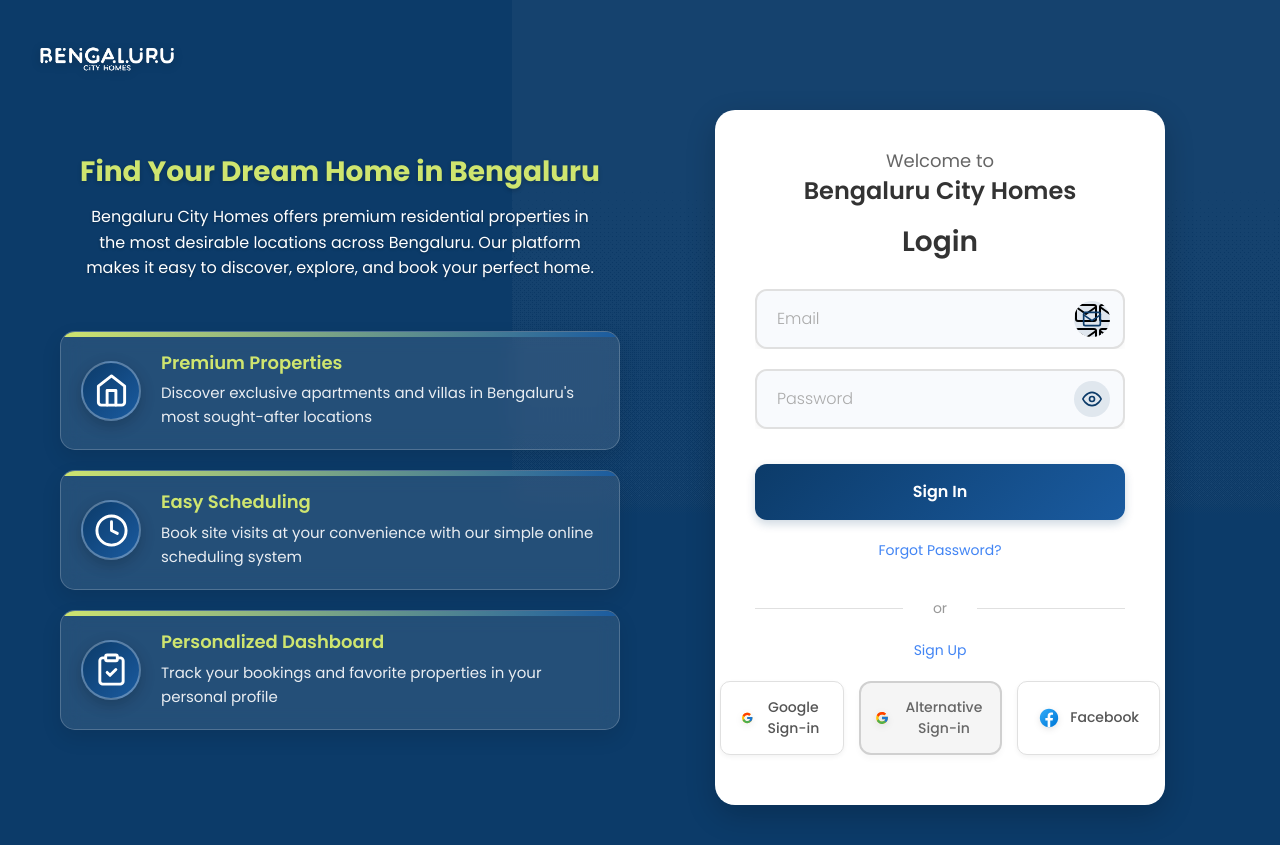
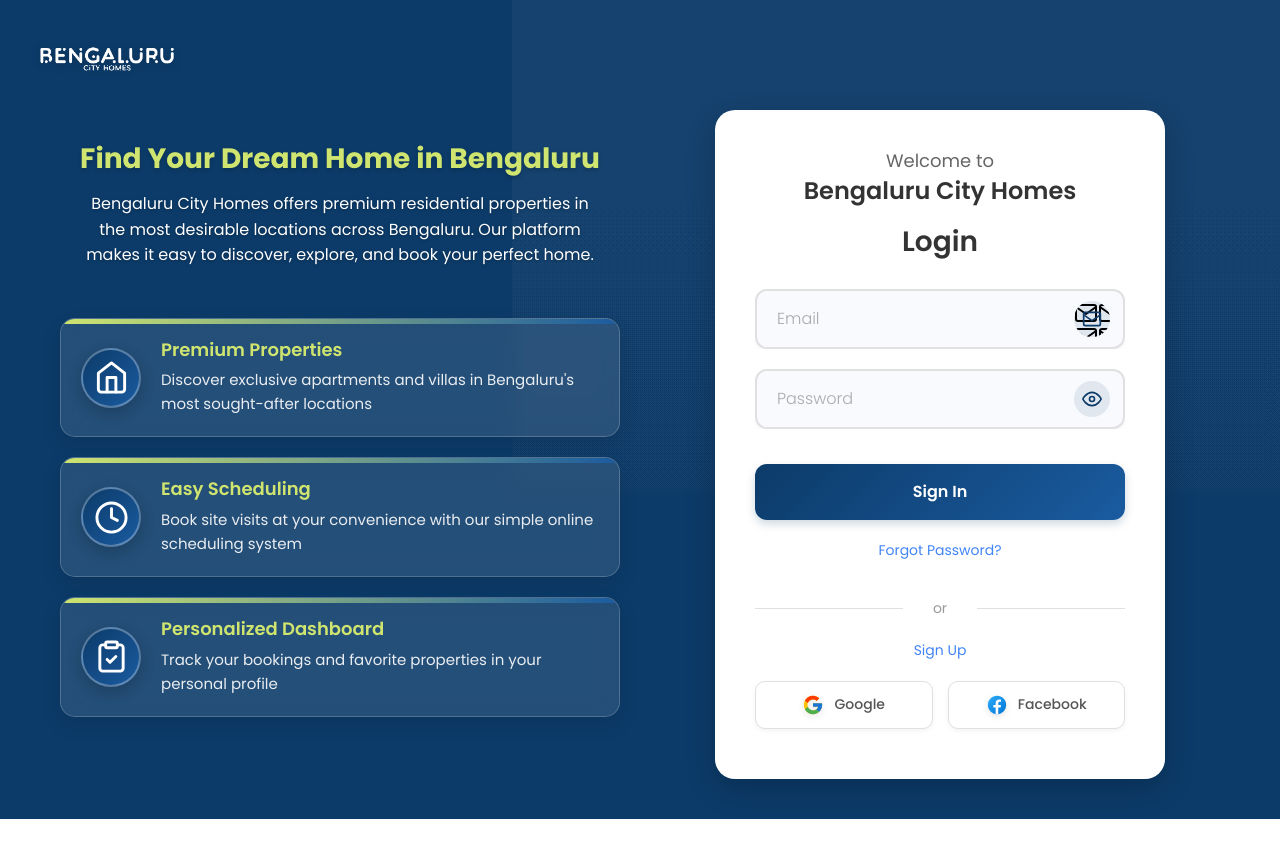
Before and after one commit to CipherSculptor/bengaluru-city-homes, a React (Create React App) app: page /login in a window 1280 px wide. After the commit the page ends 819 px from the top, so only its background shows below. Built offline with nearby package versions, Linux system fonts and the light colour scheme; no server answers; a web font is replaced by a local one.

Commit message:
Fix Google sign-in: Implement popup with redirect fallback, remove alternative button, simplify UI

```diff
--- a/src/components/auth/Login.js
+++ b/src/components/auth/Login.js
@@ -12,8 +12,7 @@ const Login = () => {
   const [loading, setLoading] = useState(false);
   const [loginSuccess, setLoginSuccess] = useState(false);
 
-  const { login, isAuthenticated, signInWithGoogle, signInWithGoogleRedirect } =
-    useAuth();
+  const { login, isAuthenticated, signInWithGoogle } = useAuth();
   const navigate = useNavigate();
   const location = useLocation();
 
@@ -56,20 +55,21 @@ const Login = () => {
     setShowPassword(!showPassword);
   };
 
-  // Handler for popup sign-in (faster)
+  // Handler for Google sign-in (with popup and redirect fallback)
   const handleGoogleSignIn = async () => {
     setError("");
     setLoading(true);
     setLoginSuccess(true); // Show loading indicator immediately
 
     try {
-      console.log("Initiating Google sign-in with popup");
+      console.log("Initiating Google sign-in");
 
-      // Direct sign-in with Google (popup method)
+      // Sign-in with Google (popup with redirect fallback)
       const result = await signInWithGoogle();
 
       if (result.success) {
-        // Sign-in successful
+        if (!result.redirect) {
+          // Sign-in successful with popup
           console.log("Google sign-in successful, redirecting...");
           setLoginSuccess(true);
 
@@ -79,6 +79,14 @@ const Login = () => {
             navigate(from, { replace: true });
           }, 1000);
         } else {
+          // Redirect is happening, hide the loading indicator after a few seconds
+          // since the page will redirect and this UI won't be visible anyway
+          setTimeout(() => {
+            setLoading(false);
+            setLoginSuccess(false);
+          }, 3000);
+        }
+      } else {
         // Handle error from Google sign-in
         setError(result.error || "Failed to sign in with Google");
         setLoading(false);
@@ -87,34 +95,6 @@ const Login = () => {
     } catch (error) {
       console.error("Google sign-in error:", error);
       setError("Failed to sign in with Google. Please try again.");
-      setLoading(false);
-      setLoginSuccess(false);
-    }
-  };
-
-  // Handler for redirect sign-in (alternative method)
-  const handleGoogleRedirectSignIn = async () => {
-    setError("");
-    setLoading(true);
-    setLoginSuccess(true); // Show loading indicator immediately
-
-    try {
-      console.log("Initiating Google sign-in with redirect");
-
-      // Set a timeout to hide the loading indicator after a few seconds
-      // since the page will redirect and this UI won't be visible anyway
-      setTimeout(() => {
-        setLoading(false);
-        setLoginSuccess(false);
-      }, 3000);
-
-      // Redirect sign-in (will navigate away from this page)
-      await signInWithGoogleRedirect();
-
-      // This code won't run immediately due to the redirect
-    } catch (error) {
-      console.error("Google redirect sign-in error:", error);
-      setError("Failed to start Google sign-in. Please try again.");
       setLoading(false);
       setLoginSuccess(false);
     }
@@ -235,7 +215,7 @@ const Login = () => {
                 </div>
                 <p>
                   {loading
-                    ? "Opening Google sign-in..."
+                    ? "Connecting to Google..."
                     : "Login successful! Redirecting..."}
                 </p>
               </div>
@@ -334,7 +314,6 @@ const Login = () => {
             </div>
 
             <div className="social-login">
-              {/* Popup method (faster) */}
               <button
                 type="button"
                 className="google-btn"
@@ -364,40 +343,7 @@ const Login = () => {
                     d="M43.611,20.083H42V20H24v8h11.303c-0.792,2.237-2.231,4.166-4.087,5.571c0.001-0.001,0.002-0.001,0.003-0.002l6.19,5.238C36.971,39.205,44,34,44,24C44,22.659,43.862,21.35,43.611,20.083z"
                   />
                 </svg>
-                <span>Google Sign-in</span>
-              </button>
-
-              {/* Alternative method (redirect) */}
-              <button
-                type="button"
-                className="google-redirect-btn"
-                disabled={loading}
-                onClick={handleGoogleRedirectSignIn}
-              >
-                <svg
-                  xmlns="http://www.w3.org/2000/svg"
-                  viewBox="0 0 48 48"
-                  width="22"
-                  height="22"
-                >
-                  <path
-                    fill="#FFC107"
-                    d="M43.611,20.083H42V20H24v8h11.303c-1.649,4.657-6.08,8-11.303,8c-6.627,0-12-5.373-12-12c0-6.627,5.373-12,12-12c3.059,0,5.842,1.154,7.961,3.039l5.657-5.657C34.046,6.053,29.268,4,24,4C12.955,4,4,12.955,4,24c0,11.045,8.955,20,20,20c11.045,0,20-8.955,20-20C44,22.659,43.862,21.35,43.611,20.083z"
-                  />
-                  <path
-                    fill="#FF3D00"
-                    d="M6.306,14.691l6.571,4.819C14.655,15.108,18.961,12,24,12c3.059,0,5.842,1.154,7.961,3.039l5.657-5.657C34.046,6.053,29.268,4,24,4C16.318,4,9.656,8.337,6.306,14.691z"
-                  />
-                  <path
-                    fill="#4CAF50"
-                    d="M24,44c5.166,0,9.86-1.977,13.409-5.192l-6.19-5.238C29.211,35.091,26.715,36,24,36c-5.202,0-9.619-3.317-11.283-7.946l-6.522,5.025C9.505,39.556,16.227,44,24,44z"
-                  />
-                  <path
-                    fill="#1976D2"
-                    d="M43.611,20.083H42V20H24v8h11.303c-0.792,2.237-2.231,4.166-4.087,5.571c0.001-0.001,0.002-0.001,0.003-0.002l6.19,5.238C36.971,39.205,44,34,44,24C44,22.659,43.862,21.35,43.611,20.083z"
-                  />
-                </svg>
-                <span>Alternative Sign-in</span>
+                <span>Google</span>
               </button>
               <button type="button" className="facebook-btn" disabled={loading}>
                 <svg
--- a/src/context/AuthContext.js
+++ b/src/context/AuthContext.js
@@ -34,7 +34,7 @@ export const AuthProvider = ({ children }) => {
     return unsubscribe;
   }, []);
 
-  // Google sign-in function - direct popup method (fastest)
+  // Google sign-in function with popup and redirect fallback
   const signInWithGoogle = async () => {
     try {
       console.log("Starting Google sign-in with popup");
@@ -47,57 +47,53 @@ export const AuthProvider = ({ children }) => {
         prompt: "select_account",
       });
 
-      // Direct popup method - fastest approach
+      try {
+        // Try popup first (faster)
+        console.log("Attempting popup sign-in...");
         const result = await signInWithPopup(auth, provider);
 
         // If we get here, sign-in was successful
-      console.log("Google sign-in successful");
+        console.log("Google popup sign-in successful");
         return {
           success: true,
           user: result.user,
           credential: GoogleAuthProvider.credentialFromResult(result),
         };
+      } catch (popupError) {
+        // If popup fails (common on mobile), fall back to redirect
+        console.log("Popup failed, falling back to redirect:", popupError);
+
+        if (
+          popupError.code === "auth/popup-blocked" ||
+          popupError.code === "auth/popup-closed-by-user" ||
+          popupError.code === "auth/cancelled-popup-request"
+        ) {
+          console.log("Using redirect fallback...");
+          await signInWithRedirect(auth, provider);
+          return { success: true, redirect: true };
+        } else {
+          // Re-throw if it's not a popup-related error
+          throw popupError;
+        }
+      }
     } catch (error) {
       console.error("Google sign-in error:", error);
 
       // Handle specific error codes
       let errorMessage = "Failed to sign in with Google";
+      if (error.code) {
+        console.log("Error code:", error.code);
         if (error.code === "auth/popup-blocked") {
-        errorMessage = "Popup was blocked. Please enable popups for this site.";
+          errorMessage =
+            "Popup was blocked. Please enable popups for this site.";
         } else if (error.code === "auth/popup-closed-by-user") {
           errorMessage = "Sign-in was cancelled. Please try again.";
         } else if (error.code === "auth/cancelled-popup-request") {
           errorMessage = "Another sign-in attempt is in progress.";
         }
+      }
 
       return { success: false, error: errorMessage };
-    }
-  };
-
-  // Alternative method using redirect (as fallback)
-  const signInWithGoogleRedirect = async () => {
-    try {
-      console.log("Starting Google sign-in with redirect");
-
-      // Create provider
-      const provider = new GoogleAuthProvider();
-
-      // Minimal configuration
-      provider.setCustomParameters({
-        prompt: "select_account",
-      });
-
-      // Redirect method
-      await signInWithRedirect(auth, provider);
-
-      // This line won't be reached immediately due to the redirect
-      return { success: true, redirect: true };
-    } catch (error) {
-      console.error("Google redirect sign-in error:", error);
-      return {
-        success: false,
-        error: "Failed to sign in with Google redirect",
-      };
     }
   };
 
@@ -225,7 +221,6 @@ export const AuthProvider = ({ children }) => {
     isAuthenticated,
     loading,
     signInWithGoogle,
-    signInWithGoogleRedirect,
   };
 
   return <AuthContext.Provider value={value}>{children}</AuthContext.Provider>;
```
Lines whose indentation alone changed are shown as unchanged.
